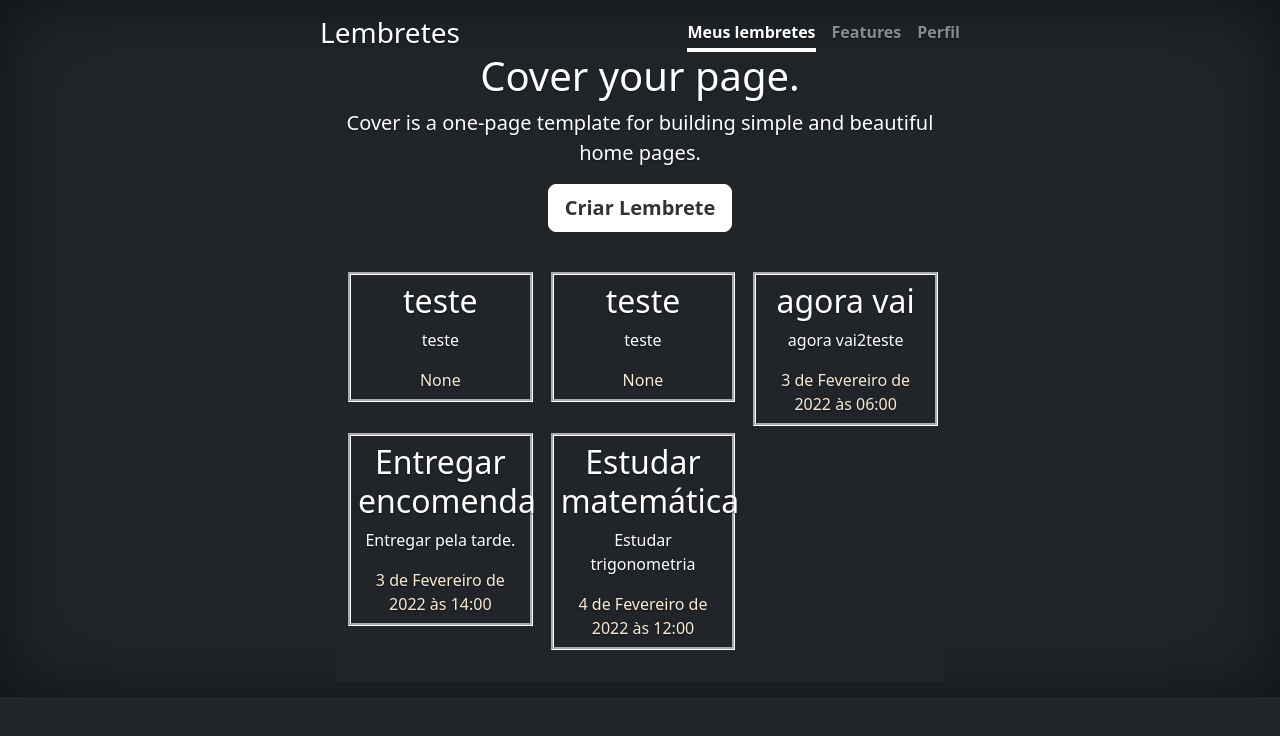
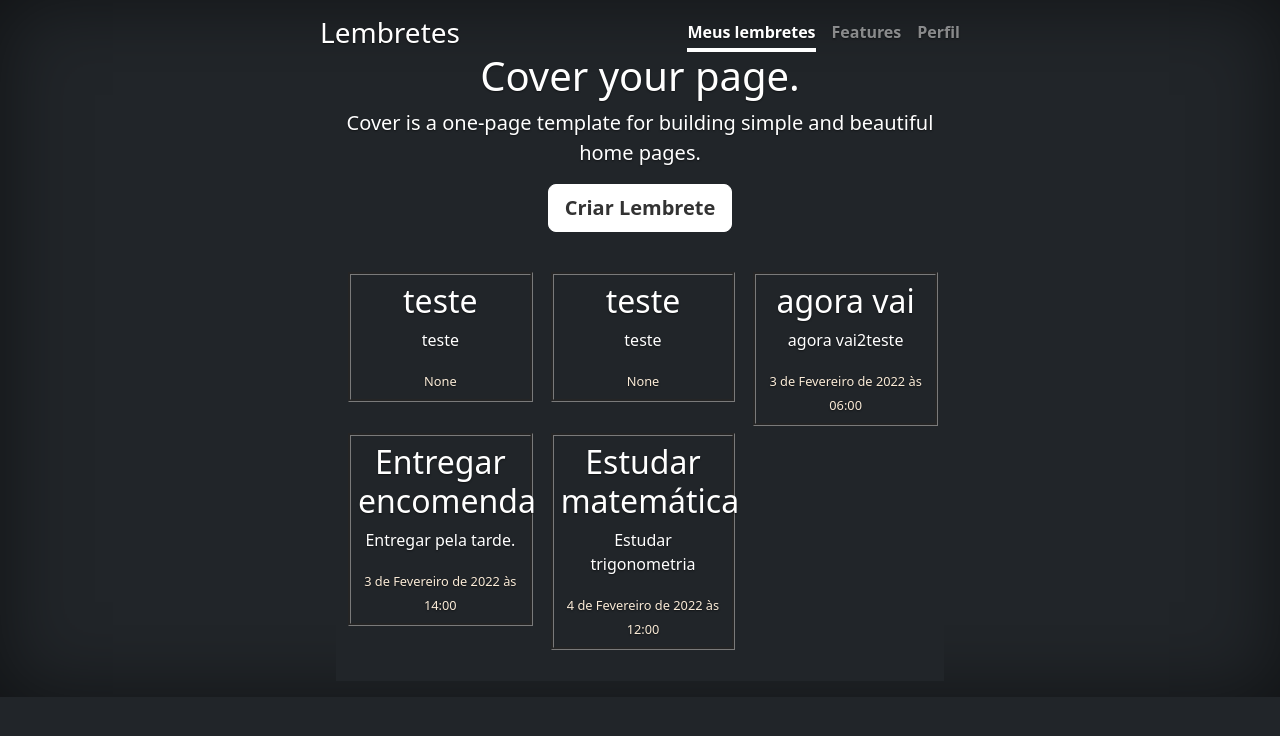
Before and after one commit to ailsonazevedo/Lembretes-Django, a Django app: page / in a window 1280 px wide. Shown: the top 736 px of the page. Run offline with Django 4.2, Linux system fonts and the light colour scheme; data comes from the database, SQL or seed files in the repository; some libraries are stand-ins or nearby versions.

Commit message:
att css homepage

```diff
--- a/siteLembrete/djangoapp/urls.py
+++ b/siteLembrete/djangoapp/urls.py
@@ -28,7 +28,6 @@
     path('perfil', perfil, name="perfil")
 ]
 
-
 if settings.DEBUG:
    urlpatterns += static(settings.STATIC_URL, document_root=settings.STATIC_URL)
    urlpatterns += static(settings.MEDIA_URL, document_root=settings.MEDIA_ROOT)
--- a/siteLembrete/lembretes/models.py
+++ b/siteLembrete/lembretes/models.py
@@ -6,7 +6,6 @@
 class Perfil(models.Model):
     nome = models.CharField(max_length=200)
     email = models.EmailField(max_length=200, null= True)
-
 
     def __str__(self):
         return (self.nome)
@@ -18,8 +17,8 @@
     data_lembrete = models.DateTimeField(verbose_name='Data do Lembrete', null=True)
     file = models.FileField(upload_to="media/", null=True, blank=True)
     ativo = models.BooleanField(default=False)
-    #usuario = models.ForeignKey(User,on_delete=models.CASCADE)
-    perfil = models.ForeignKey(Perfil,on_delete=models.CASCADE, null=True)
+    usuario = models.ForeignKey(User,on_delete=models.CASCADE, null=True)
+    #perfil = models.ForeignKey(Perfil,on_delete=models.CASCADE, null=True)
 
     def __str__(self):
         return (self.nome)
--- a/siteLembrete/lembretes/views.py
+++ b/siteLembrete/lembretes/views.py
@@ -6,7 +6,7 @@
 # Create your views here.
 def home(request):
     lembrete = Lembrete.objects.all()
-#
+
     lembrete = {
 
         'lembrete': lembrete
--- a/siteLembrete/static/css/style.css
+++ b/siteLembrete/static/css/style.css
@@ -4,16 +4,12 @@
     margin-left: 0px;
     margin-right: -6px;
     border-style: groove;
-    border-color: white;
+    border-color: rgb(122, 122, 122);
     justify-content: center;
+    align-items: center;
+
 }
 
-
-
-.data-lembrete{
-    text-decoration: none;
-    color: antiquewhite;
-}
 
 .nome-lembrete{
     text-decoration: none;
@@ -24,4 +20,11 @@
 
 .descricao-lembrete{
     text-decoration: none;
+    font-size: 1rem;
 }
+
+.data-lembrete{
+    text-decoration: none;
+    color: antiquewhite;
+    font-size: 0.8rem;
+}
```
Also changed, not shown: siteLembrete/db.sqlite3, siteLembrete/lembretes/migrations/0008_lembrete_usuario.py (added), siteLembrete/lembretes/migrations/0009_remove_lembrete_perfil.py (added).
